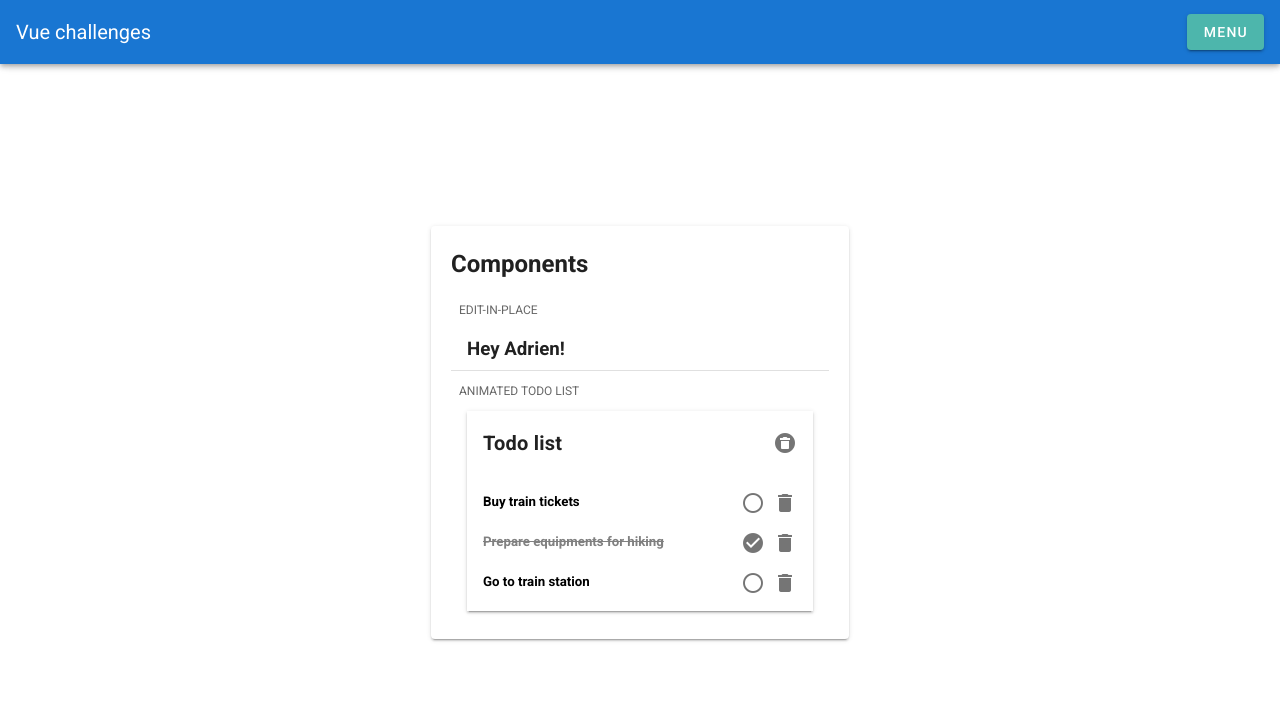
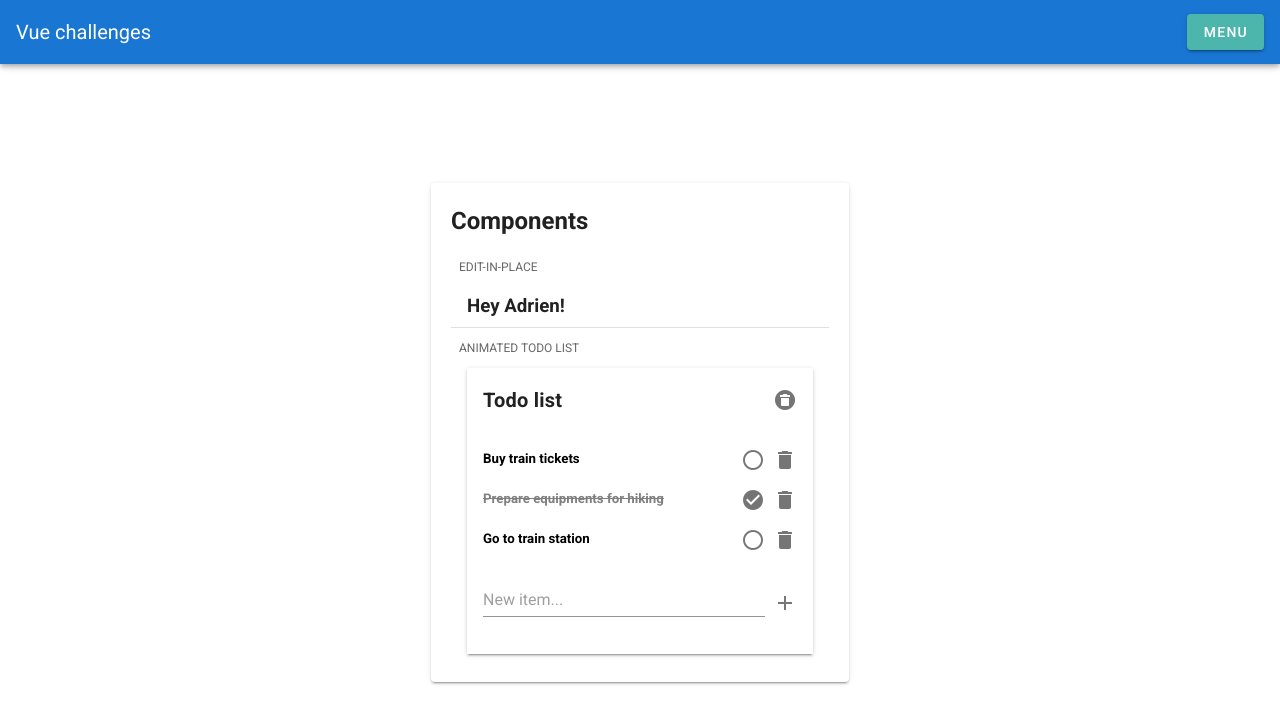
Before and after one commit to AvocadoVenom/vue-challenges, a Vue app: page /components in a window 1280 px wide. Shown: the top 724 px of the page. Built offline with nearby package versions, Linux system fonts and the light colour scheme.

Commit message:
TodoList : can add item now

```diff
--- a/src/components/organisms/AnimatedTodoList.vue
+++ b/src/components/organisms/AnimatedTodoList.vue
@@ -23,6 +23,19 @@
           ></TodoItem>
         </v-list-item-content>
       </v-list-item>
+      <v-list-item>
+        <v-list-item-content>
+          <div class="d-flex justify-space-between align-center">
+            <v-text-field
+              style="width: auto"
+              placeholder="New item..."
+              v-model="newItem"
+              @keyup.enter="addItem"
+            ></v-text-field>
+            <v-icon style="cursor:pointer" class="ml-2" @click="addItem">mdi-plus</v-icon>
+          </div>
+        </v-list-item-content>
+      </v-list-item>
     </v-list>
   </v-card>
 </template>
@@ -30,17 +43,26 @@
 <script lang="ts">
 import Vue from "vue";
 import { mapGetters, mapActions } from "vuex";
-import TodoItem from "@/components/atoms/TodoItem.vue";
+import TodoItemComponent from "@/components/atoms/TodoItem.vue";
+import { TodoItem } from "../../data/models/TodoList";
 
 export default Vue.extend({
+  data: () => ({
+    newItem: ""
+  }),
   components: {
-    TodoItem
+    TodoItem: TodoItemComponent
   },
   computed: {
     ...mapGetters(["todoList"])
   },
   methods: {
-    ...mapActions(["EDIT_STATUS", "REMOVE_ITEM", "CLEAN_ALL"]),
+    ...mapActions(["ADD_ITEM", "EDIT_STATUS", "REMOVE_ITEM", "CLEAN_ALL"]),
+    addItem: function(): void {
+      this.newItem.length > 1 &&
+        this.$store.dispatch("ADD_ITEM", new TodoItem(this.newItem, false));
+      this.newItem = "";
+    },
     cleanAll: function(): void {
       this.$store.dispatch("CLEAN_ALL");
     },
```
